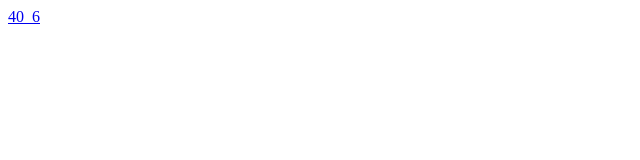
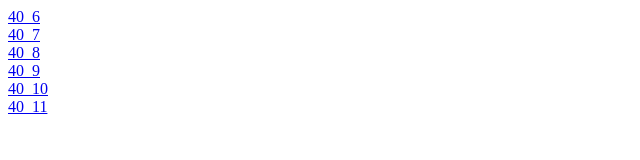
Before and after one commit to yoonhona/JavascriptDeepDive, a plain HTML site: page index.html in a window 1280 px wide. Shown: the whole page, without its empty margins (0-640 px from the left). Drawn offline with Linux system fonts and the light colour scheme.

Commit message:
docs: 40장 나머지

```diff
--- a/index.html
+++ b/index.html
@@ -6,5 +6,15 @@
 </head>
 <body>
 <a href="./40_event/40_6.html">40_6</a>
+<br>
+<a href="./40_event/40_7.html">40_7</a>
+<br>
+<a href="./40_event/40_8.html">40_8</a>
+<br>
+<a href="./40_event/40_9.html">40_9</a>
+<br>
+<a href="./40_event/40_10.html">40_10</a>
+<br>
+<a href="./40_event/40_11.html">40_11</a>
 </body>
 </html>
```
Also changed, not shown: 40_event/readme-02.md.
